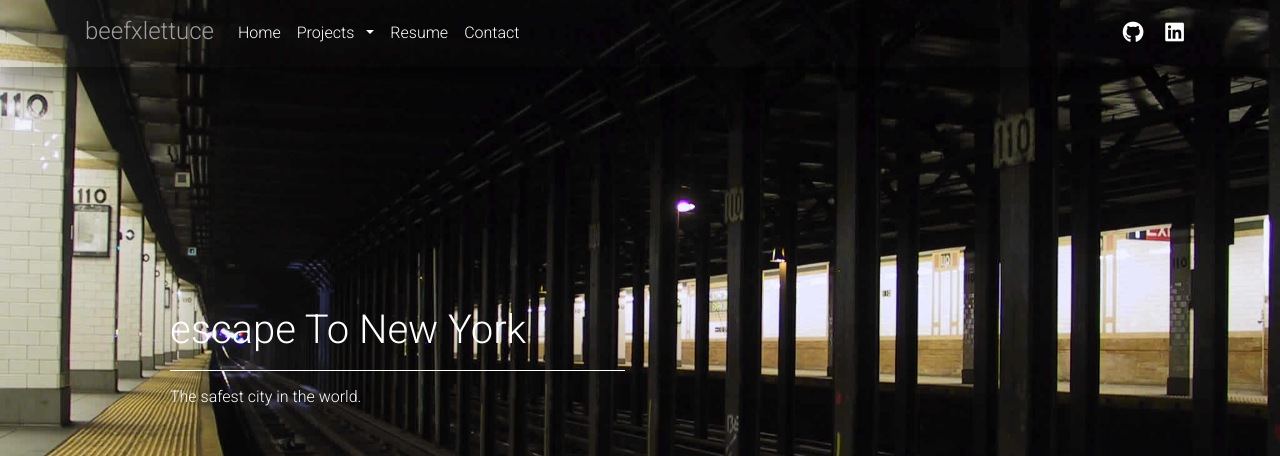
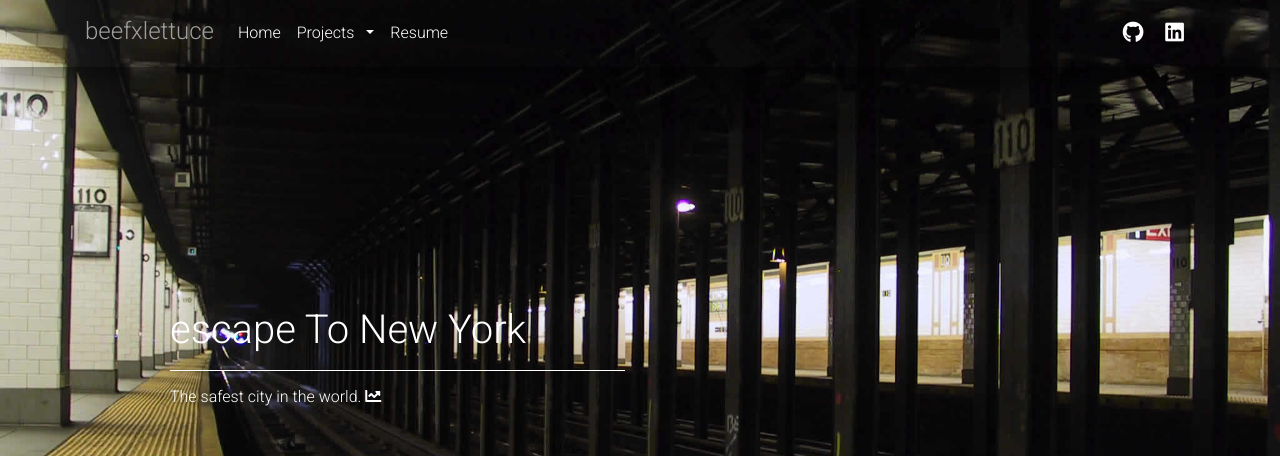
Before and after one commit to abeyoshida/beefxlettuce.com, a React (Create React App) app: page / in a window 1280 px wide. Shown: the top 456 px of the page. Built offline with nearby package versions, Linux system fonts and the light colour scheme.

Commit message:
Remove Contact nav link, add covid modal

```diff
--- /dev/null
+++ b/src/components/CovidChartModalPage.js
@@ -0,0 +1,35 @@
+import React, { Component } from 'react';
+import { MDBContainer, MDBBtn, MDBModal, MDBModalBody, MDBModalHeader, MDBModalFooter } from 'mdbreact';
+
+class CovidChartModalPage extends Component {
+// state = {
+//   modal14: false
+// }
+
+// toggle = nr => () => {
+//   let modalNumber = 'modal' + nr
+//   this.setState({
+//     [modalNumber]: !this.state[modalNumber]
+//   });
+// }
+
+render() {
+  return (
+      <MDBContainer>
+
+        <MDBModal isOpen={this.props.modal} toggle={this.props.toggle} centered>
+          <MDBModalHeader toggle={this.props.toggle}>U.S. Covid Cases Minus NY & NJ</MDBModalHeader>
+          <MDBModalBody>
+            <img src="./img/covid-cases-us-minus-nynj-az-tx-fl-ny-nj.png" alt="US Covid Cases minus NY/NJ"/>
+          </MDBModalBody>
+          <MDBModalFooter>
+            <MDBBtn color="primary" onClick={this.props.toggle}>Close</MDBBtn>
+
+          </MDBModalFooter>
+        </MDBModal>
+      </MDBContainer>
+    );
+  }
+}
+
+export default CovidChartModalPage;
--- a/src/components/Navbar.js
+++ b/src/components/Navbar.js
@@ -107,11 +107,11 @@ class Navbar extends Component {
                                                 }}>Resume</MDBLink>
                                         }
                                     </MDBNavItem>
-                                    <MDBNavItem active={(this.state.navbarOn === 'contact') ? true : false}>
+                                    {/*<MDBNavItem active={(this.state.navbarOn === 'contact') ? true : false}>
                                         <MDBLink
                                             to="#"
                                             onClick={this.toggle(3)}>Contact</MDBLink>
-                                    </MDBNavItem>
+                                    </MDBNavItem>*/}
 
                                 </MDBNavbarNav>
                                 <MDBNavbarNav right>
--- a/src/components/WelcomePage.js
+++ b/src/components/WelcomePage.js
@@ -1,10 +1,16 @@
-import React from 'react';
-import { MDBView, MDBMask, MDBContainer, MDBRow, MDBCol, MDBAnimation } from 'mdbreact';
+import React, { useState } from 'react';
+import { MDBView, MDBMask, MDBContainer, MDBRow, MDBCol, MDBAnimation, MDBIcon } from 'mdbreact';
+import CovidChartModalPage from './CovidChartModalPage';
 
 const WelcomePage = (props) => {
+  const [modal14, setModal14] = useState(false);
+  const toggle = () => {
+    setModal14(() => !modal14);
+    console.log('toggle modal14: ', modal14);
+  };
 
   return (
-        <MDBView>
+      <MDBView>
 
         <MDBMask className='white-text gradient' />
         <MDBContainer
@@ -19,7 +25,7 @@ const WelcomePage = (props) => {
                 </h1>
                 <hr className='hr-light' />
                 <h6 className='mb-4'>
-                    The safest city in the world.
+                    The safest city in the world. <button onClick={toggle} ><MDBIcon  icon="chart-line" /></button>
                 </h6>
               </MDBAnimation>
             </MDBCol>
@@ -31,7 +37,9 @@ const WelcomePage = (props) => {
             </MDBCol>
           </MDBRow>
         </MDBContainer>
+        <CovidChartModalPage modal={modal14} toggle={toggle}/>
       </MDBView>
+
     );
 };
 
```
